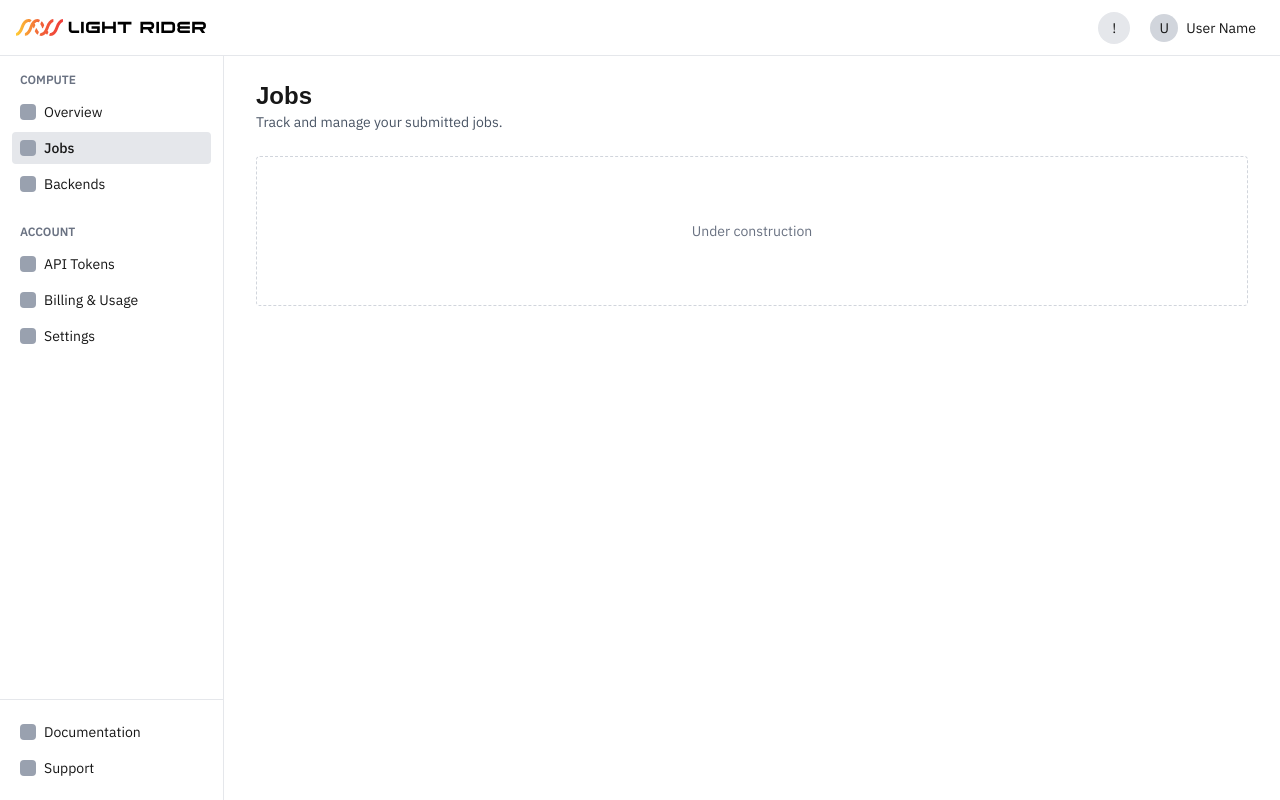
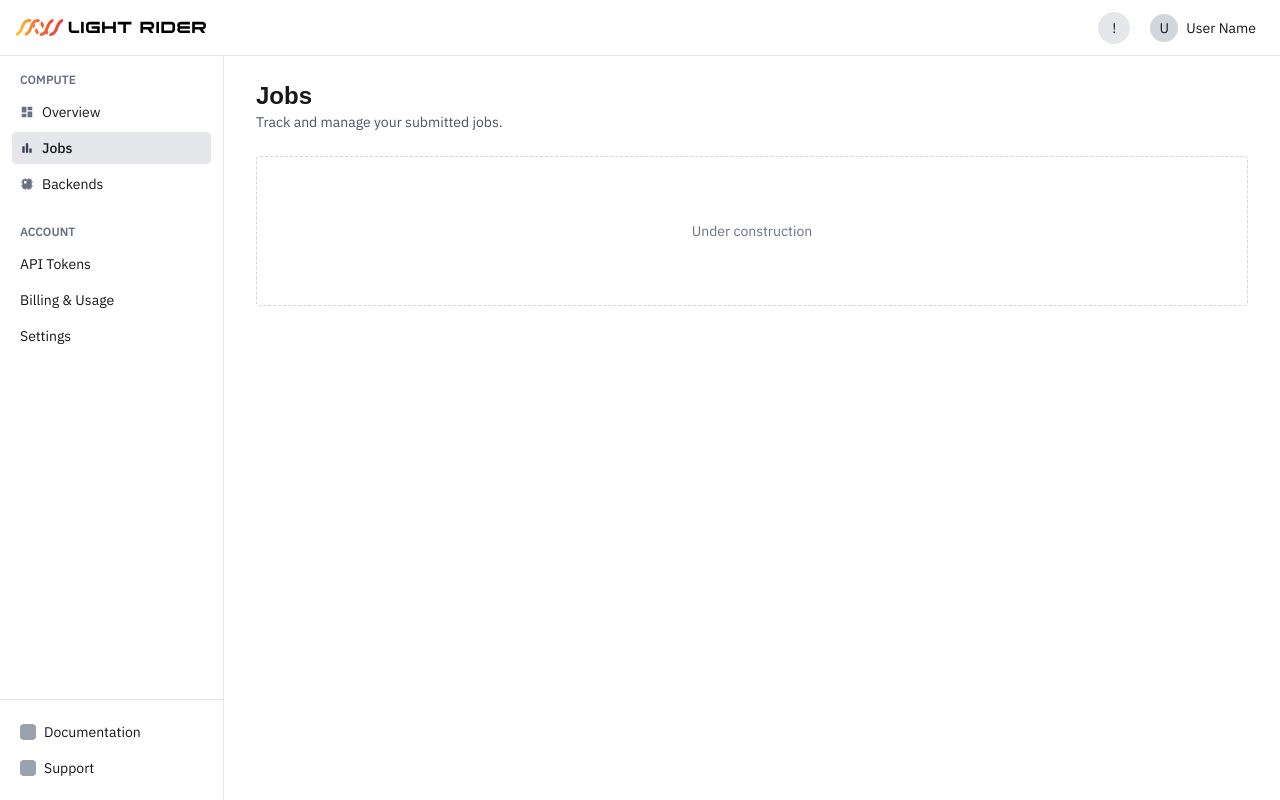
Before and after one commit to lightriderinc/cloud_platform_nextjs, a Next.js app: page /jobs in a window 1280 px wide. Built offline with nearby package versions, Linux system fonts and the light colour scheme; a web font is replaced by a local one.

Commit message:
fix: icons added

```diff
--- a/package.json
+++ b/package.json
@@ -11,7 +11,8 @@
   "dependencies": {
     "next": "16.2.9",
     "react": "19.2.4",
-    "react-dom": "19.2.4"
+    "react-dom": "19.2.4",
+    "react-icons": "^5.6.0"
   },
   "devDependencies": {
     "@semantic-release/changelog": "^6.0.3",
--- a/src/app/globals.css
+++ b/src/app/globals.css
@@ -3,6 +3,10 @@
 :root {
   --background: #ffffff;
   --foreground: #171717;
+
+  --brand-primary: #EF3B39;
+  --brand-secondary: #FFCD34;
+  --brand-tertiary: #F26739;
 }
 
 @theme inline {
@@ -29,3 +33,16 @@ h1 {
   font-family: var(--font-science-gothic);
   font-size:1.5rem;
 }
+
+.color-brand-primary {
+  color: var(--brand-primary);
+}
+
+.color-brand-secondary {
+  color: var(--brand-secondary);
+  }
+
+.color-brand-tertiary {
+  color: var(--brand-tertiary);
+
+}
--- a/src/components/Sidebar.tsx
+++ b/src/components/Sidebar.tsx
@@ -2,17 +2,19 @@
 
 import Link from "next/link";
 import { usePathname } from "next/navigation";
+import { MdBarChart, MdDashboard } from "react-icons/md";
+import { RiCpuFill } from "react-icons/ri";
 
 const navSections: {
   label: string;
-  items: { name: string; href: string }[];
+  items: { name: string; href: string; icon?: React.ComponentType }[];
 }[] = [
   {
     label: "Compute",
     items: [
-      { name: "Overview", href: "/" },
-      { name: "Jobs", href: "/jobs" },
-      { name: "Backends", href: "/backends" },
+      { name: "Overview", href: "/", icon: MdDashboard },
+      { name: "Jobs", href: "/jobs", icon: MdBarChart },
+      { name: "Backends", href: "/backends", icon: RiCpuFill },
     ],
   },
   {
@@ -47,8 +49,16 @@ export default function Sidebar() {
                         active ? "bg-gray-200 font-medium" : "hover:bg-gray-100"
                       }`}
                     >
-                      {/* Placeholder icon */}
-                      <span className="h-4 w-4 rounded-sm bg-gray-400" />
+                      {item.icon && (
+                        <item.icon
+                          className={`text-gray-500 ${
+                            active
+                              ? "text-gray-700"
+                              : ""
+                          }`}
+                        />
+                      )}
+
                       {item.name}
                     </Link>
                   </li>
```
Also changed, not shown: 1 other file (tests, documents, lock files or other folders).
